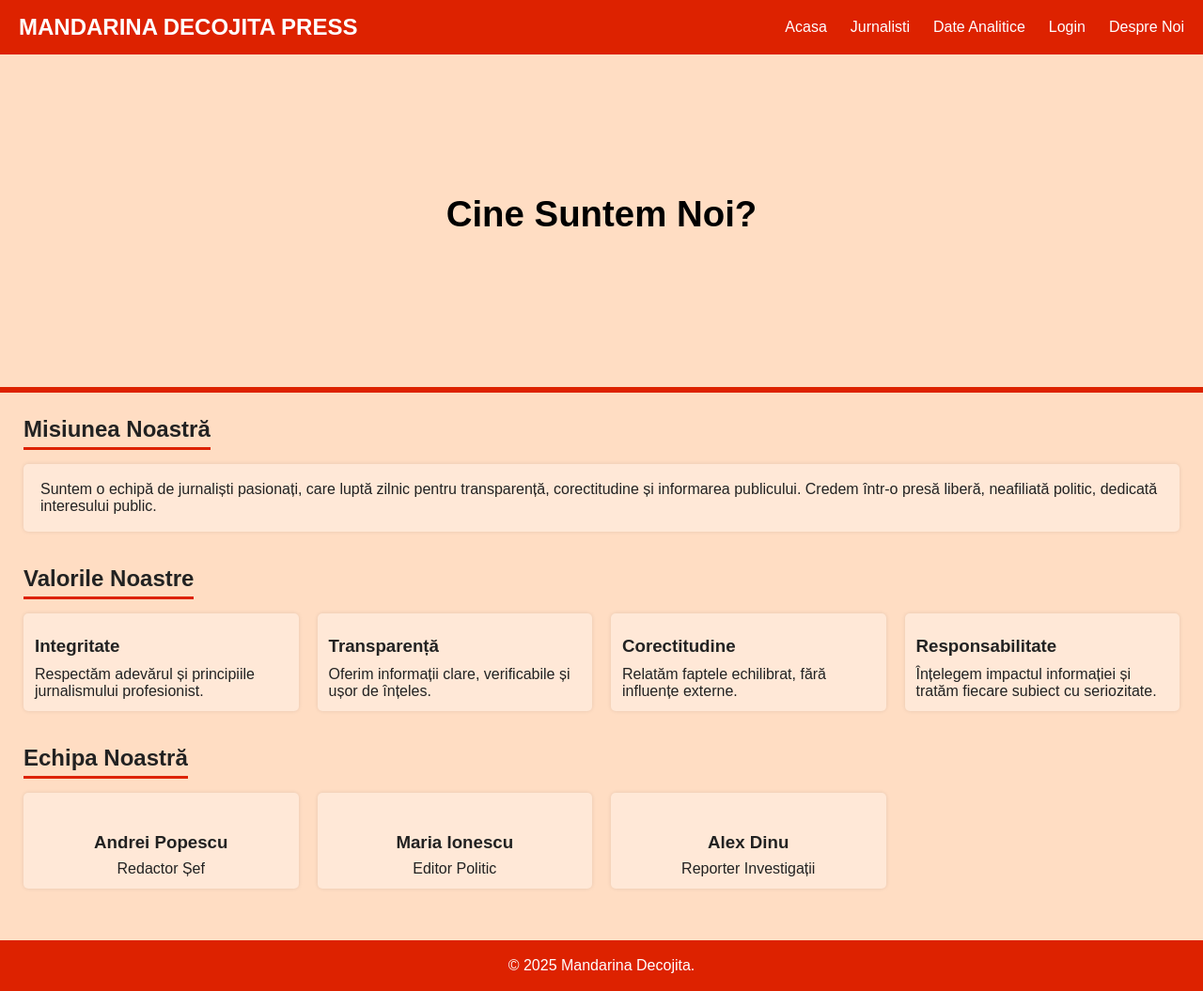
After one commit to F0xIn4B0x/frontend-chiness, a PHP site: page /aboutus.php in a window 1280 px wide. The commit adds this page. Shown: the whole page at 94% size. Run offline with PHP 8.4, Linux system fonts and the light colour scheme; some libraries are stand-ins or nearby versions.

Commit message:
added about us

```diff
--- /dev/null
+++ b/aboutus.php
@@ -0,0 +1,123 @@
+<!DOCTYPE html>
+<html lang="en">
+
+<head>
+    <meta charset="UTF-8">
+    <meta name="viewport" content="width=device-width, initial-scale=1.0">
+    <title>Despre Noi – Mandarina Decojita Press</title>
+    <link rel="stylesheet" href="style.css">
+</head>
+
+<body>
+
+    <!-- Navigation -->
+    <header class="navbar">
+        <div class="logo">MANDARINA DECOJITA PRESS</div>
+
+        <div class="menu-toggle" id="menuToggle">☰</div>
+
+        <nav id="navMenu">
+            <ul>
+                <li><a href="#">Acasa</a></li>
+                <li><a href="#">Jurnalisti</a></li>
+                <li><a href="#">Date Analitice</a></li>
+                <li><a href="#">Login</a></li>
+                <li><a href="#" class="active">Despre Noi</a></li>
+            </ul>
+        </nav>
+    </header>
+
+    <!-- Hero Section -->
+    <section class="hero about-hero">
+        <div class="hero-content">
+            <h1>Cine Suntem Noi?</h1>
+            <p> </p>
+        </div>
+    </section>
+
+    <main class="content">
+
+        <!-- Mission -->
+        <section class="featured">
+            <h2>Misiunea Noastră</h2>
+            <div class="about-block">
+                <p>
+                    Suntem o echipă de jurnaliști pasionați, care luptă zilnic pentru transparență,
+                    corectitudine și informarea publicului. Credem într-o presă liberă, neafiliată politic,
+                    dedicată interesului public.
+                </p>
+            </div>
+        </section>
+
+        <!-- Values -->
+        <section class="featured">
+            <br></br>
+            <h2>Valorile Noastre</h2>
+            <div class="grid about-grid">
+                <div class="card">
+                    <h3>Integritate</h3>
+                    <p>Respectăm adevărul și principiile jurnalismului profesionist.</p>
+                </div>
+
+                <div class="card">
+                    <h3>Transparență</h3>
+                    <p>Oferim informații clare, verificabile și ușor de înțeles.</p>
+                </div>
+
+                <div class="card">
+                    <h3>Corectitudine</h3>
+                    <p>Relatăm faptele echilibrat, fără influențe externe.</p>
+                </div>
+
+                <div class="card">
+                    <h3>Responsabilitate</h3>
+                    <p>Înțelegem impactul informației și tratăm fiecare subiect cu seriozitate.</p>
+                </div>
+            </div>
+        </section>
+
+        <!-- Team -->
+        <section class="featured">
+             <br></br>
+            <h2>Echipa Noastră</h2>
+
+            <div class="grid team-grid">
+                <div class="card team-card">
+                    <img src="https://via.placeholder.com/300x300" alt="">
+                    <h3>Andrei Popescu</h3>
+                    <p>Redactor Șef</p>
+                </div>
+
+                <div class="card team-card">
+                    <img src="https://via.placeholder.com/300x300" alt="">
+                    <h3>Maria Ionescu</h3>
+                    <p>Editor Politic</p>
+                </div>
+
+                <div class="card team-card">
+                    <img src="https://via.placeholder.com/300x300" alt="">
+                    <h3>Alex Dinu</h3>
+                    <p>Reporter Investigații</p>
+                </div>
+            </div>
+        </section>
+
+    </main>
+
+    <!-- Footer -->
+    <footer class="footer">
+        <p>&copy; 2025 Mandarina Decojita.</p>
+    </footer>
+
+    <script>
+        const toggle = document.getElementById("menuToggle");
+        const menu = document.getElementById("navMenu");
+
+        toggle.addEventListener("click", () => {
+            menu.classList.toggle("open");
+        });
+    </script>
+
+</body>
+
+</html>
--- a/index.php
+++ b/index.php
@@ -89,7 +89,7 @@
 
     <!-- Footer -->
     <footer class="footer">
-        <p>&copy; 2025 Daily Report. All rights reserved.</p>
+        <p>&copy; 2025 Mandarina Decojita.</p>
     </footer>
 
     <script>
--- a/style.css
+++ b/style.css
@@ -86,7 +86,7 @@ nav {
 
 /* Hero */
 .hero {
-    background: url('https://via.placeholder.com/1600x700') center/cover no-repeat;
+    background:#ffe8d7
     height: 420px;
     display: flex;
     align-items: center;
@@ -99,7 +99,8 @@ nav {
     content: "";
     position: absolute;
     inset: 0;
-    background: rgba(255, 159, 81, 0.35);
+    background: hsla(25, 100%, 92%, 0.612)
+;
 }
 
 .hero-content {
@@ -204,3 +205,53 @@ nav {
         font-size: 0.9rem;
     }
 }
+/* ABOUT US – HERO CUSTOMIZATION */
+.about-hero {
+    background: url('https://via.placeholder.com/1600x600/ffb88a/000') center/cover no-repeat;
+    height: 360px;
+    text-align: center ;
+    display: flex;
+    justify-content: center;
+    padding: 0 20px ;
+    position: relative;
+}
+
+.about-hero::after {
+    content:"";
+    position: absolute;
+    background: rgba(255, 119, 61, 0);
+}
+.hero::before {
+    content: "";
+    position: absolute;
+    left: 0;
+    right: 0;
+    bottom: 0;
+    height: 6px;                 /* thickness of the separating line */
+    background: #DD2200;         /* color of the line */
+    z-index: 3;
+}
+
+/* ABOUT PAGE BLOCKS */
+.about-block {
+    background: #ffe8d7;
+    padding: 18px;
+    border-radius: 5px;
+    box-shadow: 0 0 4px rgba(0,0,0,0.1);
+}
+
+/* VALUES GRID SAME DESIGN AS YOUR HOME PAGE CARDS */
+.about-grid .card h3 {
+    margin-bottom: 10px;
+}
+
+/* TEAM SECTION */
+.team-card {
+    text-align: center;
+}
+
+.team-card img {
+    width: 100%;
+    border-radius: 5px;
+    margin-bottom: 10px;
+}
```
